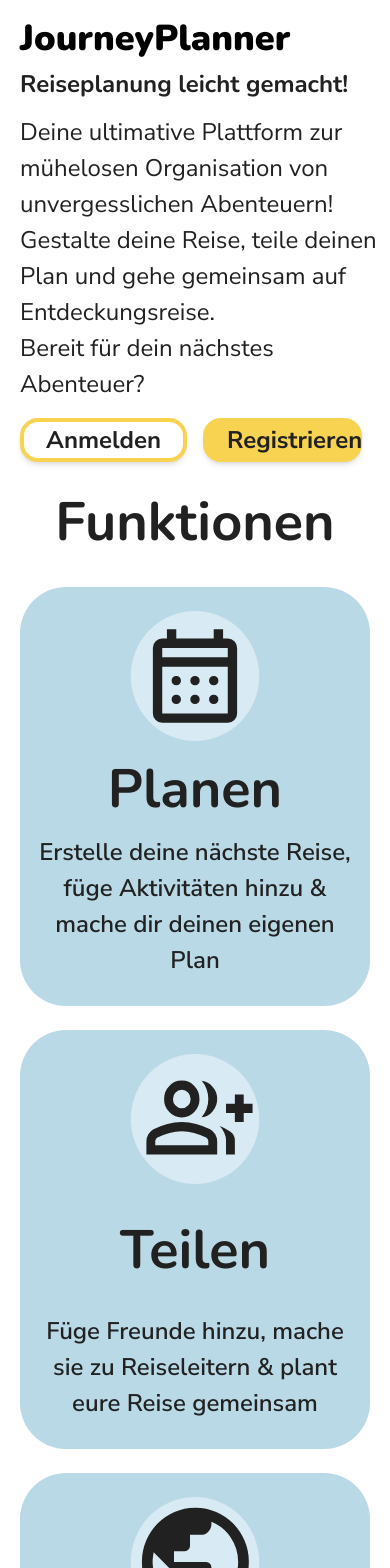
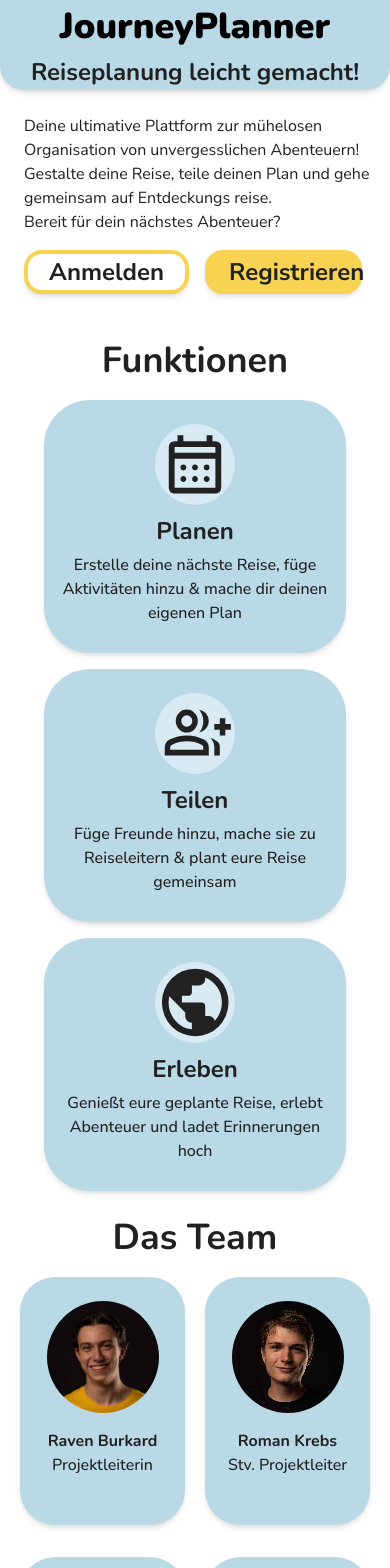
Before and after one commit to JourneyPlanner/JourneyPlanner-old, a Vue app: page / in a window 390 px wide. Shown: the top 1568 px of the page. Built offline with nearby package versions, Linux system fonts and the light colour scheme; no server answers; a web font is replaced by a local one.

Commit message:
feat: responsive landing page & mobile browser theme color

```diff
--- a/index.html
+++ b/index.html
@@ -1,11 +1,13 @@
 <!DOCTYPE html>
-<html lang="en" class="scroll-smooth">
+<html lang="de" class="scroll-smooth">
 <head>
     <meta charset="UTF-8">
     <link rel="apple-touch-icon" sizes="180x180" href="/apple-touch-icon.png">
     <link rel="icon" type="image/png" sizes="32x32" href="/favicon-32x32.png">
     <link rel="icon" type="image/png" sizes="16x16" href="/favicon-16x16.png">
     <link rel="manifest" href="/site.webmanifest">
+
+    <meta name="theme-color" content="#bad9e7">
 
     <!-- load all nunito font weights -->
     <link rel="preload" href="/src/assets/fonts/nunito_200.woff2" as="font" type="font/woff2" crossorigin>
--- a/src/components/Footer.vue
+++ b/src/components/Footer.vue
@@ -1,5 +1,5 @@
 <template>
-  <div class="flex justify-center items-center">
+  <div class="flex justify-center items-center shadow-md overflow-x-hidden">
     <div class="bg-primary rounded-[68px] font-nunito font-light text-base py-2 mt-4 mb-2">
       <RouterLink to="impressum" class="mr-1 ml-2 sm:ml-5 sm:mr-3 hover:opacity-80 hover:underline">Impressum</RouterLink>
       <a href="mailto:contact@journeyplanner.io" class="font-semibold mr-1 sm:mr-3 hover:opacity-80 hover:underline">contact@journeyplanner.io</a>
--- a/src/components/FunctionCard.vue
+++ b/src/components/FunctionCard.vue
@@ -1,14 +1,14 @@
 <template >
-  <div class="flex flex-col items-center bg-primary rounded-[46px] pt-6 mt-6 p-2 pb-3 justify-between">
+  <div class="flex flex-col items-center bg-primary rounded-[46px] pt-6 mt-3 p-2 pb-3 justify-between mx-5 shadow-md">
     <i>
       <slot name="icon"></slot>
     </i>
     <br>
-    <h2 class="font-nunito text-3xl text-text-black font-bold -mb-6 -mt-4 ">
+    <h2 class="font-nunito text-xl lg:text-3xl text-text-black font-bold -mb-6 -mt-4">
       <slot name="subheading"></slot>
     </h2>
     <br>
-    <p class="font-nunito-sans font-semibold text-text-black text-xl px-2 lg:px-12 mt-1 mb-4 text-center">
+    <p class="font-nunito-sans font-medium lg:font-semibold text-text-black text-base lg:text-xl px-2 lg:px-12 mt-1 mb-4 text-center">
       <slot name="text"></slot>
     </p>
   </div>
--- a/src/components/MemberCard.vue
+++ b/src/components/MemberCard.vue
@@ -1,14 +1,14 @@
 <template>
-  <div class="flex flex-col items-center bg-primary rounded-[35px] px-3 pt-5">
+  <div class="flex flex-col items-center bg-primary rounded-[35px] px-3 pt-6 mt-3 pb-6 shadow-md">
     <i>
       <slot name="icon"></slot>
     </i>
     <br>
-    <h2 class="font-nunito text-xl lg:text-xl text-text-black font-bold -mb-4">
+    <h2 class="font-nunito text-base text-center lg:text-xl text-text-black font-bold -mt-2 lg:-mt-0 -mb-6 lg:-mb-4">
       <slot name="name"></slot>
     </h2>
     <br>
-    <p class="font-nunito font-medium text-text-black text-xl lg:text-xl text-center pb-6">
+    <p class="font-nunito font-medium text-text-black text-base lg:text-xl text-center">
       <slot name="position"></slot>
     </p>
   </div>
--- a/src/components/icons/IconCalender.vue
+++ b/src/components/icons/IconCalender.vue
@@ -1,5 +1,5 @@
 <template>
-  <svg xmlns="http://www.w3.org/2000/svg" width="130" height="130" viewBox="0 0 172 174">
+  <svg xmlns="http://www.w3.org/2000/svg" class="w-20 lg:w-32" viewBox="0 0 172 174">
     <g transform="translate(-246 -1228)">
       <ellipse cx="86" cy="87" rx="86" ry="87" transform="translate(246 1228)" fill="#d8eaf3"/>
       <path
--- a/src/components/icons/IconExperience.vue
+++ b/src/components/icons/IconExperience.vue
@@ -1,5 +1,5 @@
 <template>
-  <svg xmlns="http://www.w3.org/2000/svg" width="130" height="130" viewBox="0 0 172 174">
+  <svg xmlns="http://www.w3.org/2000/svg" class="w-20 lg:w-32" viewBox="0 0 172 174">
     <g transform="translate(-1488 -1188)">
       <ellipse cx="86" cy="87" rx="86" ry="87" transform="translate(1488 1188)" fill="#d8eaf3"/>
       <path
--- a/src/components/icons/IconShare.vue
+++ b/src/components/icons/IconShare.vue
@@ -1,5 +1,5 @@
 <template>
-  <svg xmlns="http://www.w3.org/2000/svg" width="130" height="130" viewBox="0 0 172 174">
+  <svg xmlns="http://www.w3.org/2000/svg" class="w-20 lg:w-32" viewBox="0 0 172 174">
     <g transform="translate(-901 -1208)">
       <ellipse cx="86" cy="87" rx="86" ry="87" transform="translate(901 1208)" fill="#d8eaf3"/>
       <path
--- a/src/components/pictures/RavenPic.vue
+++ b/src/components/pictures/RavenPic.vue
@@ -1,5 +1,5 @@
 <template>
-  <svg xmlns="http://www.w3.org/2000/svg" xmlns:xlink="http://www.w3.org/1999/xlink" width="240" height="240"
+  <svg xmlns="http://www.w3.org/2000/svg" xmlns:xlink="http://www.w3.org/1999/xlink" class="w-28 lg:w-56"
        viewBox="0 0 289 289">
     <defs>
       <pattern id="raven" preserveAspectRatio="xMidYMid slice" width="100%" height="100%" viewBox="0 0 3016 2715">
--- a/src/components/pictures/RomanPic.vue
+++ b/src/components/pictures/RomanPic.vue
@@ -1,5 +1,5 @@
 <template>
-  <svg xmlns="http://www.w3.org/2000/svg" xmlns:xlink="http://www.w3.org/1999/xlink" width="240" height="240"
+  <svg xmlns="http://www.w3.org/2000/svg" xmlns:xlink="http://www.w3.org/1999/xlink" class="w-28 lg:w-56"
        viewBox="0 0 289 289">
     <defs>
       <pattern id="roman" width="1" height="1" viewBox="9.789 13.368 275.632 275.632">
--- a/src/components/pictures/SeverinPic.vue
+++ b/src/components/pictures/SeverinPic.vue
@@ -1,5 +1,5 @@
 <template>
-  <svg xmlns="http://www.w3.org/2000/svg" xmlns:xlink="http://www.w3.org/1999/xlink" width="240" height="240"
+  <svg xmlns="http://www.w3.org/2000/svg" xmlns:xlink="http://www.w3.org/1999/xlink" class="w-28 lg:w-56"
        viewBox="0 0 289 289">
     <defs>
       <pattern id="severin" preserveAspectRatio="xMidYMid slice" width="100%" height="100%" viewBox="0 0 3525 3365">
--- a/src/components/pictures/StefiPic.vue
+++ b/src/components/pictures/StefiPic.vue
@@ -1,5 +1,5 @@
 <template>
-  <svg xmlns="http://www.w3.org/2000/svg" xmlns:xlink="http://www.w3.org/1999/xlink" width="240" height="240"
+  <svg xmlns="http://www.w3.org/2000/svg" xmlns:xlink="http://www.w3.org/1999/xlink" class="w-28 lg:w-56"
        viewBox="0 0 289 289">
     <defs>
       <pattern id="stefi" width="1" height="1" viewBox="59.541 40.933 207.134 207.134">
--- a/src/views/LandingPageView.vue
+++ b/src/views/LandingPageView.vue
@@ -24,21 +24,26 @@ import Footer from "../components/Footer.vue";
     <div id="start"/>
     <NavBar class="lg:sticky lg:top-0.5"/>
 
-    <div class="ml-5 lg:ml-16 lg:mt-10">
-      <h1 class="font-nunito text-2xl xl:text-4xl lg:text-text-black font-black xl:font-bold break-words">
-        Journey<wbr>Planner
-      </h1>
-      <h2 class="font-nunito text-xl xl:text-2xl text-text-black font-bold lg:font-semibold">
-        Reiseplanung leicht gemacht!
-      </h2>
-      <p class="font-nunito-sans text-xl lg:text-xl text-text-black md:w-3/6 xl:w-3/6 flex flex-wrap mt-3">
+    <div class="lg:ml-16 lg:mt-10">
+      <div class="bg-primary lg:bg-opacity-0 rounded-b-3xl lg:rounded-none shadow-md lg:shadow-none -mt-3 lg:ml-6">
+        <h1 class="font-nunito text-2xl text-center lg:text-left lg:text-4xl lg:text-text-black font-black lg:font-bold break-words">
+          JourneyPlanner
+        </h1>
+        <h2 class="font-nunito text-xl lg:text-2xl text-center lg:text-left text-text-black font-bold lg:font-semibold">
+          Reiseplanung leicht gemacht!
+        </h2>
+      </div>
+      <p class="font-nunito-sans text-base lg:text-xl text-text-black md:w-3/6 flex flex-wrap mt-6 lg:mt-3 mr-5 text-left ml-6">
         Deine ultimative Plattform zur mühelosen Organisation von unvergesslichen Abenteuern!
         <br>
-        Gestalte deine Reise, teile deinen Plan und gehe gemeinsam auf Entdeckungsreise.
-        <br>
+        Gestalte deine Reise, teile deinen Plan und gehe gemeinsam auf Entdeckungs
+        <wbr>
+        reise.
+        <br><span class="text-left">
         Bereit für dein nächstes Abenteuer?
+        </span>
       </p>
-      <div class="grid grid-cols-2 grid-rows-1 gap-4 sm:w-1/4 mt-4 mr-5">
+      <div class="grid grid-cols-2 grid-rows-1 gap-4 sm:w-1/4 mt-4 mr-5 ml-6">
         <div>
           <LoginButton/>
         </div>
@@ -46,14 +51,13 @@ import Footer from "../components/Footer.vue";
           <RegisterButton/>
         </div>
       </div>
-    </div>
-    <div id="functions" class="lg:grid lg:grid-cols-3 lg:gap-12 lg:mt-40 mx-5">
 
-      <h1 class="font-nunito font-bold text-3xl text-text-black text-center lg:text-left mt-5 lg:mt-20">
+    <div id="functions" class="lg:grid lg:grid-cols-3 lg:gap-12 mt-10 lg:mt-40 mx-5">
+      <h1 class="font-nunito font-bold text-2xl lg:text-3xl text-text-black text-center lg:text-left mt-5 lg:mt-20">
         Funktionen
       </h1>
     </div>
-    <div class="grid grid-cols-1 lg:grid-cols-3 grid-rows-3 lg:grid-rows-1 lg:gap-12 mx-5">
+    <div class="grid grid-cols-1 lg:grid-cols-3 grid-rows-3 lg:grid-rows-1 gap-1 lg:gap-8 px-6 lg:px-0 lg:pr-16">
 
       <FunctionCard class="row-start-1">
         <template #icon>
@@ -94,13 +98,12 @@ import Footer from "../components/Footer.vue";
       </FunctionCard>
     </div>
     <div id="team" class="lg:grid lg:grid-cols-3 lg:gap-12 lg:mt-10 mx-5">
-
-      <h1 class="font-nunito font-bold text-3xl text-text-black text-center lg:text-left mt-5 ">
+      <h1 class="font-nunito font-bold text-2xl lg:text-3xl text-text-black text-center lg:text-left mt-5">
         Das Team
       </h1>
     </div>
 
-    <div class="grid grid-cols-1 lg:grid-cols-4 grid-rows-3 lg:grid-rows-1 gap-5 lg:gap-12 mx-5">
+    <div class="grid grid-cols-2 lg:grid-cols-4 grid-rows-2 lg:grid-rows-1 gap-5 lg:gap-4 px-5 lg:pl-6 lg:pr-20">
 
       <MemberCard class="">
         <template #icon>
@@ -150,6 +153,7 @@ import Footer from "../components/Footer.vue";
         </template>
       </MemberCard>
     </div>
+    </div>
     <Footer class="lg:pt-10"/>
 
   </div>
```
